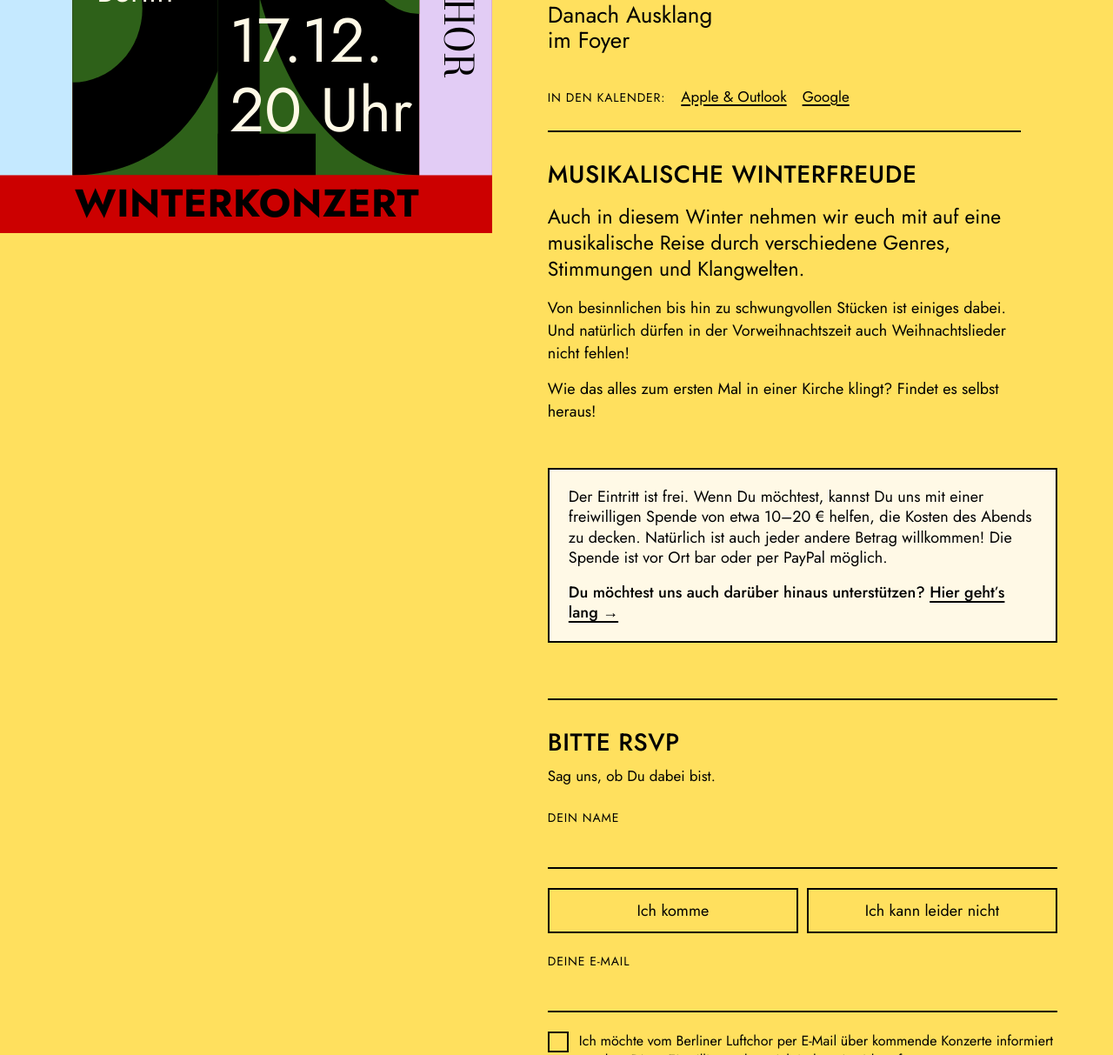
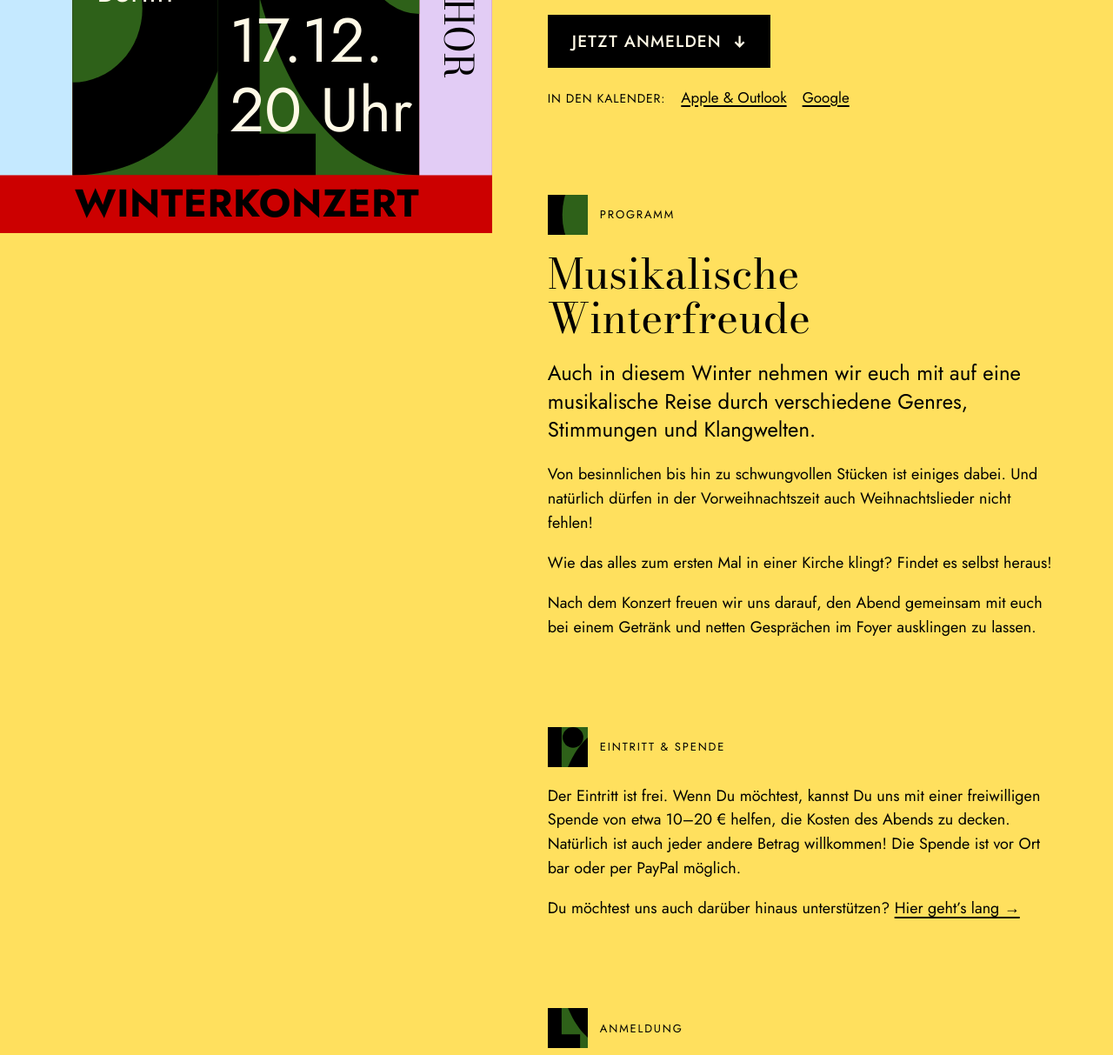
Before and after one commit to berliner-luftchor/berliner-luftchor.github.io, a plain HTML site: page vorschau.html in a window 1280 px wide. Shown: the part 568-1781 px from the top of the page at 87% size. Drawn offline with Linux system fonts and the light colour scheme.

Commit message:
Vorschau: Magazin-Layout

```diff
--- a/vorschau.html
+++ b/vorschau.html
@@ -21,6 +21,7 @@
   @font-face{font-family:'Jost';src:url(jost.woff2) format('woff2');font-weight:400 700;font-style:normal;font-display:swap}
   @font-face{font-family:'Jost';src:url(jost-italic.woff2?v=2) format('woff2');font-weight:400;font-style:italic;font-display:swap}
   @font-face{font-family:'Bodoni Moda';src:url(bodoni.woff2) format('woff2');font-weight:400;font-style:normal;font-display:block}
+  @font-face{font-family:'Bodoni Text';src:url(bodoni-text.woff2) format('woff2');font-weight:400;font-style:normal;font-display:swap}
   :root{
     --red:#CC0000; --green:#2E6119; --black:#000; --blue:#C5E9FF;
     --lilac:#E2CCF5; --yellow:#FFE05E; --cream:#FFF9E6;
@@ -55,16 +56,6 @@
   .facts a{color:inherit;text-decoration:underline;text-decoration-thickness:1.5px;text-underline-offset:.2em}
   .facts a:hover{text-decoration-color:var(--red)}
   .donation{font-style:italic;font-size:clamp(15px,1.9vw,18px);line-height:1.3;max-width:26em;margin-bottom:clamp(44px,7vw,64px)}
-
-  .program{border-top:2px solid var(--black);padding-top:28px;margin:clamp(8px,2vw,16px) 0 0;max-width:34em}
-  .program h2{font-weight:500;text-transform:uppercase;font-size:clamp(22px,3vw,28px);letter-spacing:.02em;margin-bottom:14px}
-  .program p{font-size:clamp(16px,2vw,18px);line-height:1.45;margin-bottom:.8em}
-  .program p.lead{font-size:clamp(19px,2.5vw,23px);line-height:1.3;margin-bottom:.7em}
-  .program p:last-child{margin-bottom:0}
-  .support{background:var(--cream);border:2px solid var(--black);padding:20px 22px;margin:clamp(36px,6vw,52px) 0 clamp(44px,7vw,64px)}
-  .support .donation{font-style:normal;max-width:none;margin:0 0 .9em}
-  .support .more{margin:0;font-weight:500}
-  .preview-bar{background:var(--black);color:var(--cream);text-align:center;font-size:14px;letter-spacing:.06em;text-transform:uppercase;padding:8px}
 
   /* RSVP */
   .rsvp{border-top:2px solid var(--black);padding-top:28px}
@@ -119,6 +110,27 @@
   .list .nt{grid-column:1/-1;font-style:italic;font-size:14px}
   .copy{margin-top:14px;font:inherit;font-size:14px;padding:8px 12px;border:2px solid var(--black);background:transparent;cursor:pointer}
 
+  /* Magazin-Layout */
+  html{scroll-behavior:smooth}
+  @media (prefers-reduced-motion:reduce){html{scroll-behavior:auto}}
+  .inner{--gap:clamp(80px,10vw,100px);--measure:33em}
+  .facts{margin-bottom:clamp(28px,4vw,40px)}
+  .cta{display:inline-flex;align-items:center;gap:.7em;background:var(--black);color:var(--cream);text-decoration:none;text-transform:uppercase;letter-spacing:.06em;font-weight:500;font-size:clamp(17px,2vw,19px);padding:17px 28px;margin-bottom:22px}
+  .cta:hover,.cta:focus-visible{background:var(--red)}
+  .cta svg{width:.8em;height:.8em}
+  .inner > .cal{margin:0}
+  .sec{margin-top:var(--gap)}
+  .kicker{display:flex;align-items:center;gap:14px;font-size:13px;text-transform:uppercase;letter-spacing:.14em;margin-bottom:20px}
+  .motif{width:46px;height:46px;flex:none;display:block}
+  .sec h2,.rsvp h2{font-family:'Bodoni Text',var(--serif);font-weight:400;text-transform:none;font-size:clamp(34px,5.2vw,48px);line-height:1.06;letter-spacing:0;margin-bottom:22px}
+  .sec p{font-size:clamp(16px,1.9vw,18px);line-height:1.55;max-width:var(--measure);margin-bottom:1em}
+  .sec p:last-child{margin-bottom:0}
+  .sec p.lead{font-size:clamp(20px,2.5vw,24px);line-height:1.35;margin-bottom:.9em}
+  .sec .more{font-size:clamp(16px,1.9vw,18px);line-height:1.55;margin:0}
+  .rsvp{border-top:0;padding-top:0;margin-top:var(--gap);scroll-margin-top:24px}
+  .rsvp .lede{margin-bottom:30px}
+  .preview-bar{background:var(--black);color:var(--cream);text-align:center;font-size:14px;letter-spacing:.06em;text-transform:uppercase;padding:8px}
+
   /* Desktop: poster sticky left, info right (like the landscape card) */
   @media (min-width:900px) and (min-aspect-ratio:5/4){
     .layout{display:grid;grid-template-columns:auto 1fr;min-height:100vh}
@@ -131,6 +143,17 @@
 </head>
 <body>
 <div class="preview-bar">Vorschau – nicht live, Formular sendet nichts</div>
+<svg width="0" height="0" style="position:absolute" aria-hidden="true"><defs><g id="blc">
+  <rect width="1145" height="1916" fill="#2E6119"/>
+  <path d="M0,0 C241,0 401,141 480,346 L480,761 C451,841 401,911 348,958 C401,1006 451,1076 480,1156 L480,1571 C401,1776 241,1916 0,1916 Z" fill="#000"/>
+  <ellipse cx="0" cy="552" rx="231" ry="245" fill="#2E6119"/>
+  <ellipse cx="0" cy="1365" rx="231" ry="245" fill="#2E6119"/>
+  <rect x="480" y="0" width="138" height="1916" fill="#000"/>
+  <rect x="480" y="1779" width="323" height="137" fill="#000"/>
+  <circle cx="732" cy="103" r="103" fill="#000"/>
+  <path d="M1145,0 C911,0 721,211 618,584 L618,1331 C721,1705 911,1916 1145,1916 Z" fill="#000"/>
+  <ellipse cx="1145" cy="958" rx="255" ry="426" fill="#2E6119"/>
+</g></defs></svg>
 <div class="layout">
   <div class="poster-wrap">
     <svg class="poster" viewBox="0 0 1624 2296" role="img" aria-label="Einladung Winterkonzert Berliner Luftchor, Emmaus-Kirche Berlin, 17.12., 20 Uhr">
@@ -177,22 +200,26 @@
         <p>17. Dezember 2026</p>
         <p><a href="https://www.google.com/maps/search/?api=1&query=Emmaus-Kirche%20Lausitzer%20Platz%20Berlin" target="_blank" rel="noopener">Emmaus-Kirche am<br>Lausitzer Platz in Berlin</a></p>
         <p>Einlass 19:30 Uhr<br>Beginn 20 Uhr</p>
-        <p>Danach Ausklang<br>im Foyer</p>
       </div>
+      <a class="cta" href="#rsvp">Jetzt anmelden <svg viewBox="0 0 12 12" aria-hidden="true"><path d="M6 1v9M2 6.5l4 4 4-4" fill="none" stroke="currentColor" stroke-width="1.8"/></svg></a>
       <p class="cal"><span>In den Kalender:</span><a href="winterkonzert.ics">Apple &amp; Outlook</a><a href="https://calendar.google.com/calendar/render?action=TEMPLATE&amp;text=Winterkonzert%20Berliner%20Luftchor&amp;dates=20261217T190000Z%2F20261217T210000Z&amp;details=Einlass%2019%3A30%20Uhr%2C%20Beginn%2020%20Uhr.%0ADer%20Eintritt%20ist%20frei.%20Wenn%20Du%20m%C3%B6chtest%2C%20kannst%20Du%20uns%20mit%20einer%20freiwilligen%20Spende%20von%20etwa%2010%E2%80%9320%20%E2%82%AC%20helfen%2C%20die%20Kosten%20des%20Abends%20zu%20decken.%20Nat%C3%BCrlich%20ist%20auch%20jeder%20andere%20Betrag%20willkommen%21%20Die%20Spende%20ist%20vor%20Ort%20bar%20oder%20per%20PayPal%20m%C3%B6glich.%0Ahttps%3A%2F%2Fberliner-luftchor.de%2F&amp;location=Emmaus-Kirche%2C%20Lausitzer%20Platz%208A%2C%2010997%20Berlin&amp;ctz=Europe%2FBerlin" target="_blank" rel="noopener">Google</a></p>
-      <section class="program" aria-labelledby="program-h">
+      <section class="sec" aria-labelledby="program-h">
+        <div class="kicker"><svg class="motif" viewBox="745 758 400 400" aria-hidden="true"><use href="#blc"/></svg>Programm</div>
         <h2 id="program-h">Musikalische Winterfreude</h2>
         <p class="lead">Auch in diesem Winter nehmen wir euch mit auf eine musikalische Reise durch verschiedene Genres, Stimmungen und Klangwelten.</p>
         <p>Von besinnlichen bis hin zu schwungvollen Stücken ist einiges dabei. Und natürlich dürfen in der Vorweihnachtszeit auch Weihnachtslieder nicht fehlen!</p>
         <p>Wie das alles zum ersten Mal in einer Kirche klingt? Findet es selbst heraus!</p>
+        <p>Nach dem Konzert freuen wir uns darauf, den Abend gemeinsam mit euch bei einem Getränk und netten Gesprächen im Foyer ausklingen zu lassen.</p>
       </section>
-      <div class="support">
-        <p class="donation">Der Eintritt ist frei. Wenn Du möchtest, kannst Du uns mit einer freiwilligen Spende von etwa 10–20&nbsp;€ helfen, die Kosten des Abends zu decken. Natürlich ist auch jeder andere Betrag willkommen! Die Spende ist vor Ort bar oder per PayPal möglich.</p>
+      <section class="sec" aria-label="Eintritt und Spende">
+        <div class="kicker"><svg class="motif" viewBox="480 0 400 400" aria-hidden="true"><use href="#blc"/></svg>Eintritt &amp; Spende</div>
+        <p>Der Eintritt ist frei. Wenn Du möchtest, kannst Du uns mit einer freiwilligen Spende von etwa <span style="white-space:nowrap">10–20&nbsp;€</span> helfen, die Kosten des Abends zu decken. Natürlich ist auch jeder andere Betrag willkommen! Die Spende ist vor Ort bar oder per PayPal möglich.</p>
         <p class="more">Du möchtest uns auch darüber hinaus unterstützen? <a href="unterstuetzen">Hier geht’s lang →</a></p>
-      </div>
+      </section>
 
       <section class="rsvp" id="rsvp" aria-labelledby="rsvp-h">
-        <h2 id="rsvp-h">Bitte RSVP</h2>
+        <div class="kicker"><svg class="motif" viewBox="480 1516 400 400" aria-hidden="true"><use href="#blc"/></svg>Anmeldung</div>
+        <h2 id="rsvp-h">Sehen wir uns?</h2>
         <p class="lede">Sag uns, ob Du dabei bist.</p>
 
         <form id="form" name="rsvp" novalidate>
```
Also changed, not shown: bodoni-text.woff2 (added).
